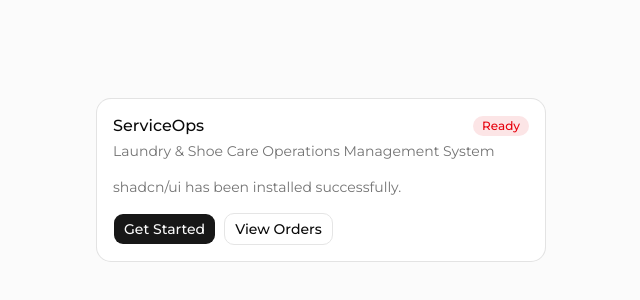
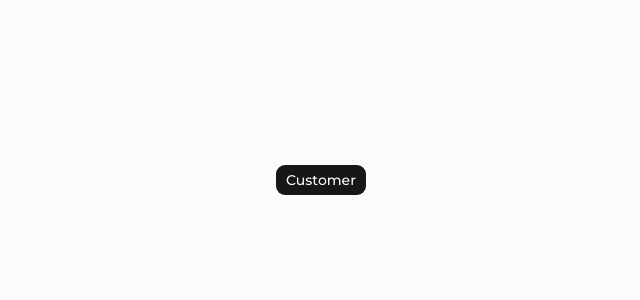
Before and after one commit to thnhdtdev/service_ops, a Next.js app: page / in a window 1280 px wide. Shown: the part 220-520 px from the top of the page, without its empty margins (319-959 px from the left). Built offline with nearby package versions, Linux system fonts and the light colour scheme.

Commit message:
🚀  setup: setup project folder structure

```diff
--- /dev/null
+++ b/src/app/customers/page.tsx
@@ -0,0 +1,7 @@
+export default function CustomersPage() {
+  return (
+    <div>
+      <h1>Customers</h1>
+    </div>
+  );
+}
--- a/src/app/layout.tsx
+++ b/src/app/layout.tsx
@@ -1,5 +1,6 @@
 import type { Metadata } from "next";
 import { Montserrat } from "next/font/google";
+
 import "@/style/globals.css";
 
 const montserrat = Montserrat({
@@ -22,7 +23,6 @@ export default function RootLayout({
     <html
       lang="en"
       className={`${montserrat.variable} h-full antialiased`}
-
     >
       <body className="min-h-full flex flex-col">{children}</body>
     </html>
--- /dev/null
+++ b/src/app/login/page.tsx
@@ -0,0 +1,7 @@
+export default function LoginPage() {
+  return (
+    <div>
+      <h1>Login</h1>
+    </div>
+  );
+}
--- a/src/app/page.tsx
+++ b/src/app/page.tsx
@@ -1,39 +1,14 @@
+import Link from "next/link";
+
+import { PATHS } from "@/constants/paths";
 import { Button } from "@/components/ui/button";
-import {
-  Card,
-  CardContent,
-  CardDescription,
-  CardHeader,
-  CardTitle,
-} from "@/components/ui/card";
-import { Badge } from "@/components/ui/badge";
 
-export default function HomePage() {
+export default function DashboardPage() {
   return (
     <main className="flex min-h-screen items-center justify-center bg-muted/40 p-6">
-      <Card className="w-full max-w-md">
-        <CardHeader>
-          <div className="flex items-center justify-between">
-            <CardTitle>ServiceOps</CardTitle>
-            <Badge variant={"destructive"}>Ready</Badge>
-          </div>
-          <CardDescription>
-            Laundry & Shoe Care
-             Operations Management System
-          </CardDescription>
-        </CardHeader>
-
-        <CardContent className="space-y-4">
-          <p className="text-sm text-muted-foreground">
-            shadcn/ui has been installed successfully.
-          </p>
-
-          <div className="flex gap-2">
-            <Button>Get Started</Button>
-            <Button variant="outline">View Orders</Button>
-          </div>
-        </CardContent>
-      </Card>
+      <Button>
+        <Link href={PATHS.LOGIN}>Customer</Link>
+      </Button>
     </main>
   );
 }
--- /dev/null
+++ b/src/constants/paths.tsx
@@ -0,0 +1,5 @@
+export const PATHS = {
+    LOGIN: "/login",
+  } as const;
+
+  export type OrderStatus = keyof typeof PATHS;
```
Also changed, not shown: src/app/orders/new/page.tsx (added), src/app/orders/page.tsx (added), src/app/services/page.tsx (added).
